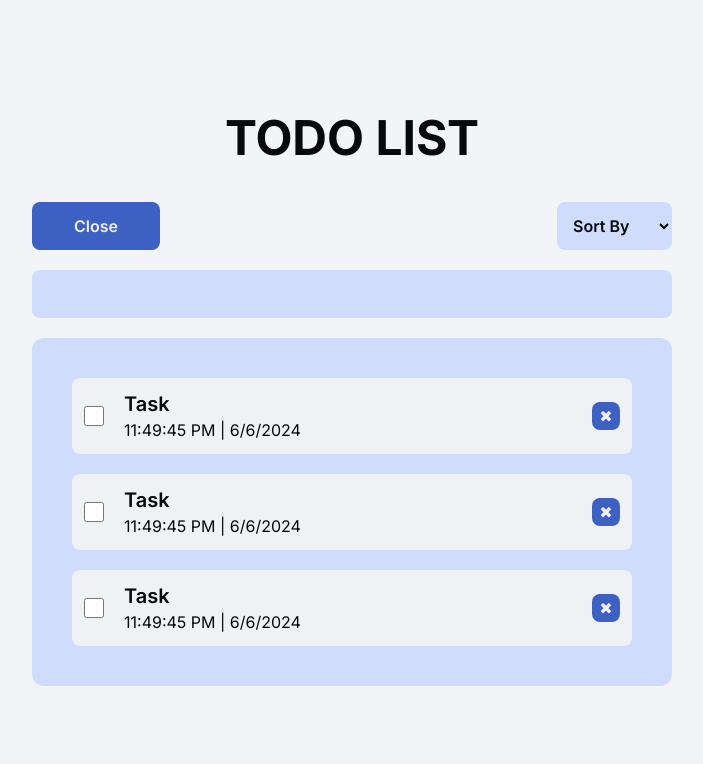
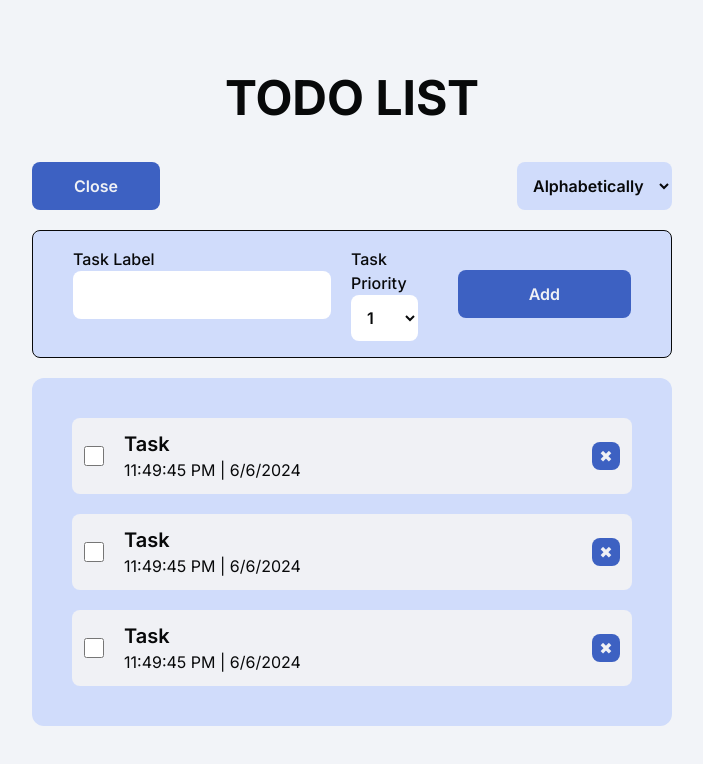
Before and after one commit to JerryShum/todo-aoi, a React (Vite) app: page / in a window 1280 px wide. Both pictures are taken after a click on the button "Add Task". Shown: the top 764 px of the page, without its empty margins (288-991 px from the left). Built offline with nearby package versions, Linux system fonts and the light colour scheme.

Commit message:
feat: added white

```diff
--- a/src/App.jsx
+++ b/src/App.jsx
@@ -1,6 +1,7 @@
 import Button from "./components/AddTaskButton";
 import List from "./components/List";
 import Sort from "./components/Sort";
+import AddNewTask from "./components/AddNewTask";
 import { useState } from "react";
 
 export default function App() {
@@ -19,12 +20,7 @@
           </Button>
           <Sort />
         </div>
-        {addTaskView && (
-          <input
-            type="text"
-            className="p-3 rounded-lg bg-accent-900 font-semibold"
-          />
-        )}
+        {addTaskView && <AddNewTask />}
         <List />
       </div>
     </div>
--- a/src/components/AddNewTask.jsx
+++ b/src/components/AddNewTask.jsx
@@ -1 +1,37 @@
-export default function AddNewTask() {}
+import { useState } from "react";
+
+export default function AddNewTask() {
+  const [newTaskValue, setNewTaskValue] = useState("");
+
+  return (
+    <div className="flex gap-10 p-4 px-10 bg-accent-900 rounded-lg border border-black justify-between items-center">
+      <div className="flex gap-5">
+        <div className="flex flex-col">
+          <label htmlFor="" className="font-medium">
+            Task Label
+          </label>
+          <input type="text" className="p-3 rounded-lg bg-white" />
+        </div>
+
+        <div className="flex flex-col">
+          <label htmlFor="" className="font-medium">
+            Task Priority
+          </label>
+          <select
+            name=""
+            id=""
+            className="p-3 bg-white font-semibold rounded-lg"
+          >
+            <option value="1">1</option>
+            <option value="2">2</option>
+            <option value="3">3</option>
+          </select>
+        </div>
+      </div>
+
+      <button className="w-1/3 p-3 bg-primary-500 font-semibold text-text-950 rounded-lg">
+        Add
+      </button>
+    </div>
+  );
+}
--- a/src/components/Sort.jsx
+++ b/src/components/Sort.jsx
@@ -13,8 +13,8 @@
       onChange={handleSortChange}
       className="p-3 rounded-lg bg-accent-900 font-semibold"
     >
-      <option value={"sortBy"}>Sort By</option>
-      <option>Due Date</option>
+      <option value={"name"}>Alphabetically</option>
+      <option>Date Made</option>
       <option>Priority</option>
     </select>
   );
--- a/tailwind.config.js
+++ b/tailwind.config.js
@@ -4,6 +4,7 @@
   theme: {
     extend: {},
     colors: {
+      white: "#fff",
       text: {
         50: "#0a0b0f",
         100: "#14161f",
```
